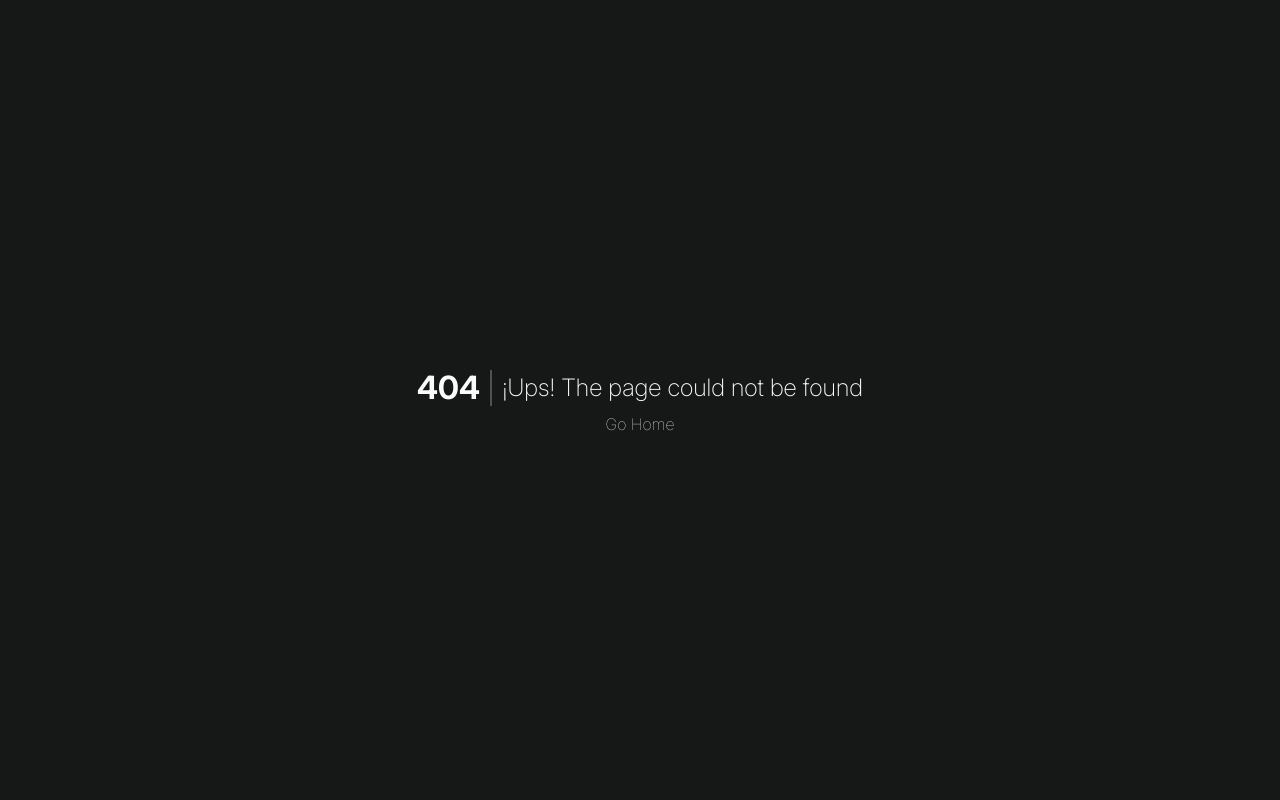
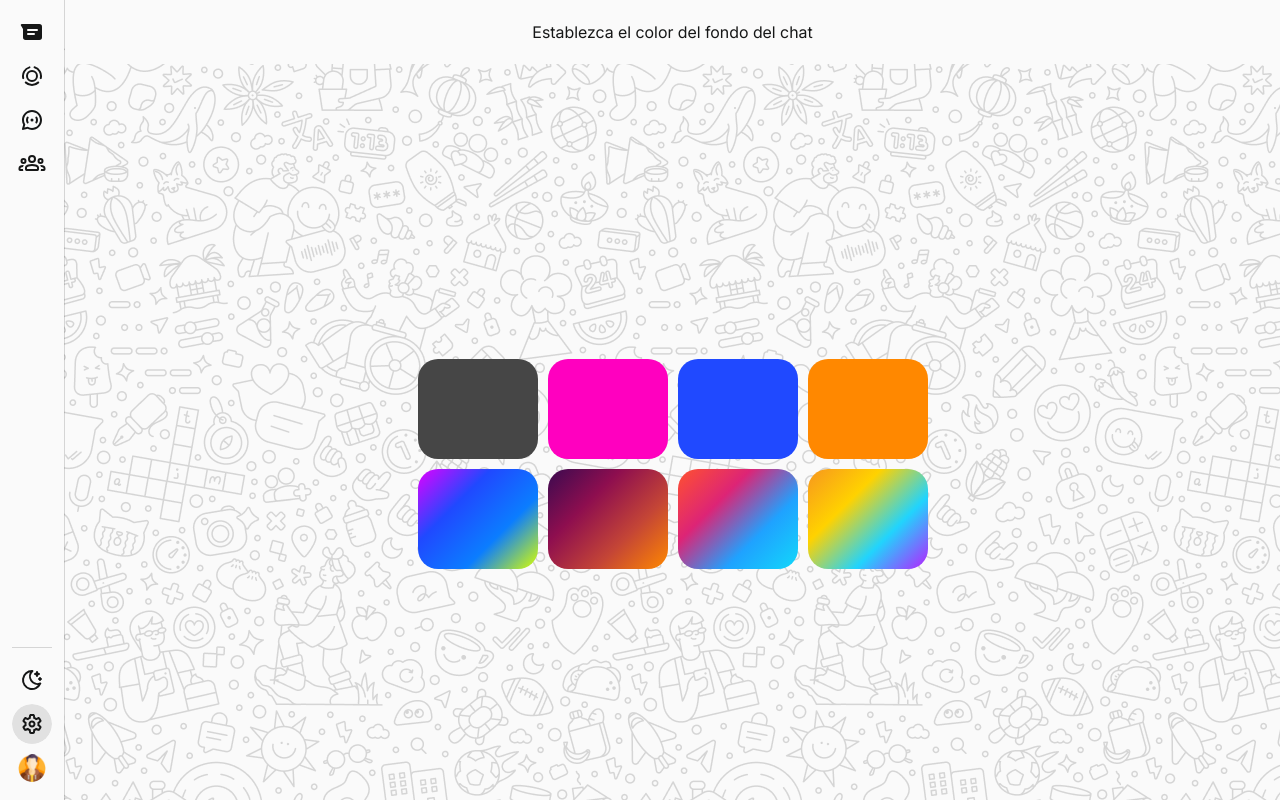
Before and after one commit to javicod92/ChatApp, a React (Vite) app: page /settings in a window 1280 px wide. Before the commit this address had no page. Built offline with nearby package versions, Linux system fonts and the light colour scheme.

Commit message:
feat: add a settings page to interactively switch between different background color modes
- add new backgorund colors variants
- add Setting Page "/settings"

```diff
--- a/src/backgrounds/GeneralBackground.module.css
+++ b/src/backgrounds/GeneralBackground.module.css
@@ -7,6 +7,8 @@
   /* background: linear-gradient(135deg, #3b0a50, #8e0e4f, #c44536, #ff8800); */
 
   background: linear-gradient(135deg, #e100ff, #2049ff, #0b7dff, #d9ff00);
+  background-size: cover;
+  background-position: center;
 
   mask-image: url("/Backgrounds/WhapBg.png");
   mask-size: auto;
--- a/src/backgrounds/GeneralBackground.tsx
+++ b/src/backgrounds/GeneralBackground.tsx
@@ -1,5 +1,27 @@
 import styles from "./GeneralBackground.module.css";
+import { solidColors } from "./backgroundList";
+import { gradients } from "./backgroundList";
 
-export default function GeneralBackground() {
-  return <div className={styles.backgroundContainer}></div>;
+type BackgroundType = "solid" | "gradient";
+
+type GeneralBackgroundProps = {
+  type: BackgroundType;
+  variant: 0 | 1 | 2 | 3;
+};
+
+export default function GeneralBackground({
+  type,
+  variant,
+}: GeneralBackgroundProps) {
+  const background =
+    type === "solid" ? solidColors[variant] : gradients[variant];
+
+  return (
+    <div
+      className={styles.backgroundContainer}
+      style={{
+        background,
+      }}
+    ></div>
+  );
 }
--- /dev/null
+++ b/src/backgrounds/backgroundList.ts
@@ -0,0 +1,8 @@
+export const solidColors = ["#464646ff", "#ff00bfff", "#2049ff", "#ff8800"];
+
+export const gradients = [
+  "linear-gradient(135deg, #e100ff, #2049ff, #0b7dff, #d9ff00)",
+  "linear-gradient(135deg, #3b0a50, #8e0e4f, #c44536, #ff8800)",
+  "linear-gradient(135deg, #ff512f, #dd2476, #1fa2ff, #12d8fa)",
+  "linear-gradient(135deg, #f7971e, #ffd200, #21d4fd, #b721ff)",
+];
--- a/src/components/composites/ChatBody/index.tsx
+++ b/src/components/composites/ChatBody/index.tsx
@@ -7,6 +7,7 @@ import GeneralBackground from "../../../backgrounds/GeneralBackground";
 import ChatBubble from "./components/ChatBubble";
 import Footer from "./components/Footer";
 import { useEffect, useRef } from "react";
+import { useColorBackground } from "../../../hooks/useColorBackground";
 
 type ChatBodyProps = {
   selectedChatId: number;
@@ -15,6 +16,7 @@ type ChatBodyProps = {
 export default function ChatBody({ selectedChatId }: ChatBodyProps) {
   const chatData = whatsappChats.find((chat) => chat.id === selectedChatId);
   const messagesRef = useRef<HTMLDivElement>(null);
+  const { colorBackground } = useColorBackground();
 
   useEffect(() => {
     if (messagesRef.current) {
@@ -27,7 +29,10 @@ export default function ChatBody({ selectedChatId }: ChatBodyProps) {
   return (
     <main className={styles.chatbodyContainer}>
       <div className={styles.chatbodyWrapper}>
-        <GeneralBackground />
+        <GeneralBackground
+          type={colorBackground.type}
+          variant={colorBackground.variant}
+        />
         <Topbar>
           <ContactDescription
             avatarUrl={chatData.userAvatar}
--- a/src/components/composites/Sidebar/components/NavButtons.tsx
+++ b/src/components/composites/Sidebar/components/NavButtons.tsx
@@ -1,3 +1,4 @@
+import { NavLink } from "react-router";
 import { RoundedButton } from "../../../ui/Buttons";
 import {
   ChatFilledRefreshed,
@@ -14,13 +15,17 @@ interface NavButtonsProps {
 export default function NavButtons({ handleClick }: NavButtonsProps) {
   return (
     <nav className={styles.navButtons}>
+      <NavLink to={"/"}>
+        {({ isActive }) => (
           <RoundedButton
-        isSelected={true}
+            isSelected={isActive}
             handleClick={handleClick}
             aria-label="Open chat list"
           >
             <ChatFilledRefreshed pointerEvents="none" />
           </RoundedButton>
+        )}
+      </NavLink>
 
       <RoundedButton aria-label="Open states">
         <StatusRefreshed pointerEvents="none" />
--- a/src/components/composites/Sidebar/components/UserOptions.tsx
+++ b/src/components/composites/Sidebar/components/UserOptions.tsx
@@ -1,3 +1,4 @@
+import { NavLink } from "react-router";
 import { useColorMode } from "../../../../hooks/useColorTheme";
 import { RoundedButton } from "../../../ui/Buttons";
 import { MoonIcon, SettingsRefreshed, SunIcon } from "../../../ui/Icons";
@@ -16,9 +17,13 @@ export default function UserOptions() {
           {mode === "light" ? <MoonIcon /> : <SunIcon />}
         </RoundedButton>
 
-        <RoundedButton aria-label="Open settings">
-          <SettingsRefreshed pointerEvents={"none"} />
-        </RoundedButton>
+        <NavLink to={"/settings"}>
+          {({ isActive }) => (
+            <RoundedButton aria-label="Open settings" isSelected={isActive}>
+              <SettingsRefreshed pointerEvents={"none"} />
+            </RoundedButton>
+          )}
+        </NavLink>
 
         <RoundedButton aria-label="Account options">
           <ProfileAvatar size="small" url="/Avatars/image_0002.webp" />
--- /dev/null
+++ b/src/hooks/useColorBackground.tsx
@@ -0,0 +1,39 @@
+import { useEffect, useState } from "react";
+
+type BackgroundType = "solid" | "gradient";
+type ColorBackground = { type: BackgroundType; variant: 0 | 1 | 2 | 3 };
+
+const STORAGE_KEY = "color-background";
+
+function getInitialColorBackground(): ColorBackground {
+  const stored = localStorage.getItem(STORAGE_KEY);
+  if (stored) {
+    try {
+      const parsed = JSON.parse(stored);
+      if (
+        (parsed.type === "solid" || parsed.type === "gradient") &&
+        [0, 1, 2, 3].includes(parsed.variant)
+      ) {
+        return parsed;
+      }
+    } catch {
+      // If an error has occurred, the code continues with its default value.
+    }
+  }
+  return { type: "solid", variant: 0 };
+}
+
+export function useColorBackground() {
+  const [colorBackground, setColorBackground] = useState<ColorBackground>(
+    getInitialColorBackground
+  );
+
+  useEffect(() => {
+    localStorage.setItem(STORAGE_KEY, JSON.stringify(colorBackground));
+  }, [colorBackground]);
+
+  return {
+    colorBackground,
+    setColorBackground,
+  };
+}
--- a/src/main.tsx
+++ b/src/main.tsx
@@ -7,6 +7,7 @@ import Layout from "./layouts";
 import "./styles/global.css";
 import { SidebarProvider } from "./context/SidebarContext";
 import NotFound from "./pages/NotFound";
+import Settings from "./pages/Settings";
 
 export function App() {
   return (
@@ -16,6 +17,7 @@ export function App() {
           <Route path="/" element={<Home />}>
             <Route path="/chat/:id" element={<Chat />} />
           </Route>
+          <Route path="/settings" element={<Settings />} />
         </Route>
         <Route path="*" element={<NotFound />} />
       </Routes>
--- /dev/null
+++ b/src/pages/Settings.module.css
@@ -0,0 +1,50 @@
+.settingsContainer {
+  width: 100%;
+  height: 100vh;
+  border-left: 1px solid var(--conversation-header-border);
+}
+
+.topBarContainer {
+  display: flex;
+  align-items: center;
+  justify-content: center;
+  height: 64px;
+  background-color: var(--sidebar-background);
+}
+
+.topBarContainer h2 {
+  font-weight: 400;
+  font-size: 1em;
+}
+
+.cardsContainer {
+  width: 100%;
+  height: 100%;
+  display: flex;
+  align-items: center;
+  justify-content: center;
+  padding: 10px;
+}
+
+.generalContainer {
+  max-width: 510px;
+  width: 100%;
+}
+
+.colorCards {
+  display: grid;
+  grid-template-columns: repeat(auto-fit, minmax(120px, 1fr));
+  gap: 10px;
+  width: 100%;
+}
+
+.colorCards div {
+  height: 100px;
+  border-radius: 20px;
+  transition: all 0.1s ease;
+}
+
+.colorCards div:hover {
+  box-shadow: inset 0 0 0 4px greenyellow;
+  cursor: pointer;
+}
--- /dev/null
+++ b/src/pages/Settings.tsx
@@ -0,0 +1,53 @@
+import GeneralBackground from "../backgrounds/GeneralBackground";
+import styles from "./Settings.module.css";
+import { solidColors } from "../backgrounds/backgroundList";
+import { gradients } from "../backgrounds/backgroundList";
+import { useColorBackground } from "../hooks/useColorBackground";
+
+export default function Settings() {
+  const { colorBackground, setColorBackground } = useColorBackground();
+
+  return (
+    <div className={styles.settingsContainer}>
+      <GeneralBackground
+        type={colorBackground.type}
+        variant={colorBackground.variant}
+      />
+
+      <div className={styles.topBarContainer}>
+        <h2>Establezca el color del fondo del chat</h2>
+      </div>
+
+      <div className={styles.cardsContainer}>
+        <div className={styles.generalContainer}>
+          <div className={styles.colorCards}>
+            {solidColors.map((color, index) => (
+              <div
+                key={`solid-${index}`}
+                style={{ background: color }}
+                onClick={() =>
+                  setColorBackground({
+                    type: "solid",
+                    variant: index as 0 | 1 | 2 | 3,
+                  })
+                }
+              ></div>
+            ))}
+            {gradients.map((gradient, index) => (
+              <div
+                key={`gradient-${index}`}
+                style={{ background: gradient }}
+                onClick={() =>
+                  setColorBackground({
+                    type: "gradient",
+                    variant: index as 0 | 1 | 2 | 3,
+                  })
+                }
+              ></div>
+            ))}
+          </div>
+        </div>
+      </div>
+    </div>
+  );
+}
--- a/src/styles/global.css
+++ b/src/styles/global.css
@@ -201,4 +201,5 @@ button {
 
 a {
   text-decoration: none;
+  color: inherit;
 }
```
Lines whose indentation alone changed are shown as unchanged.
